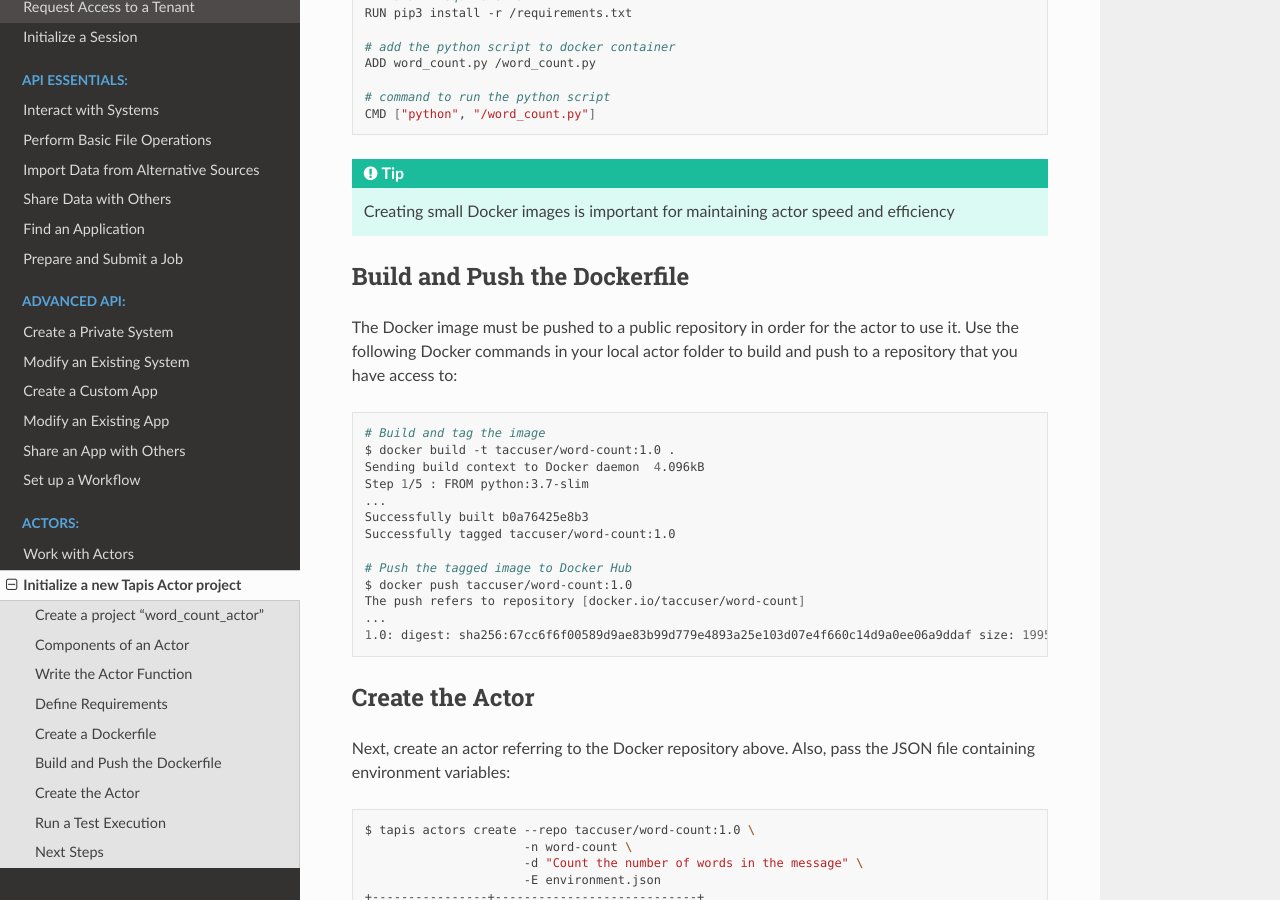
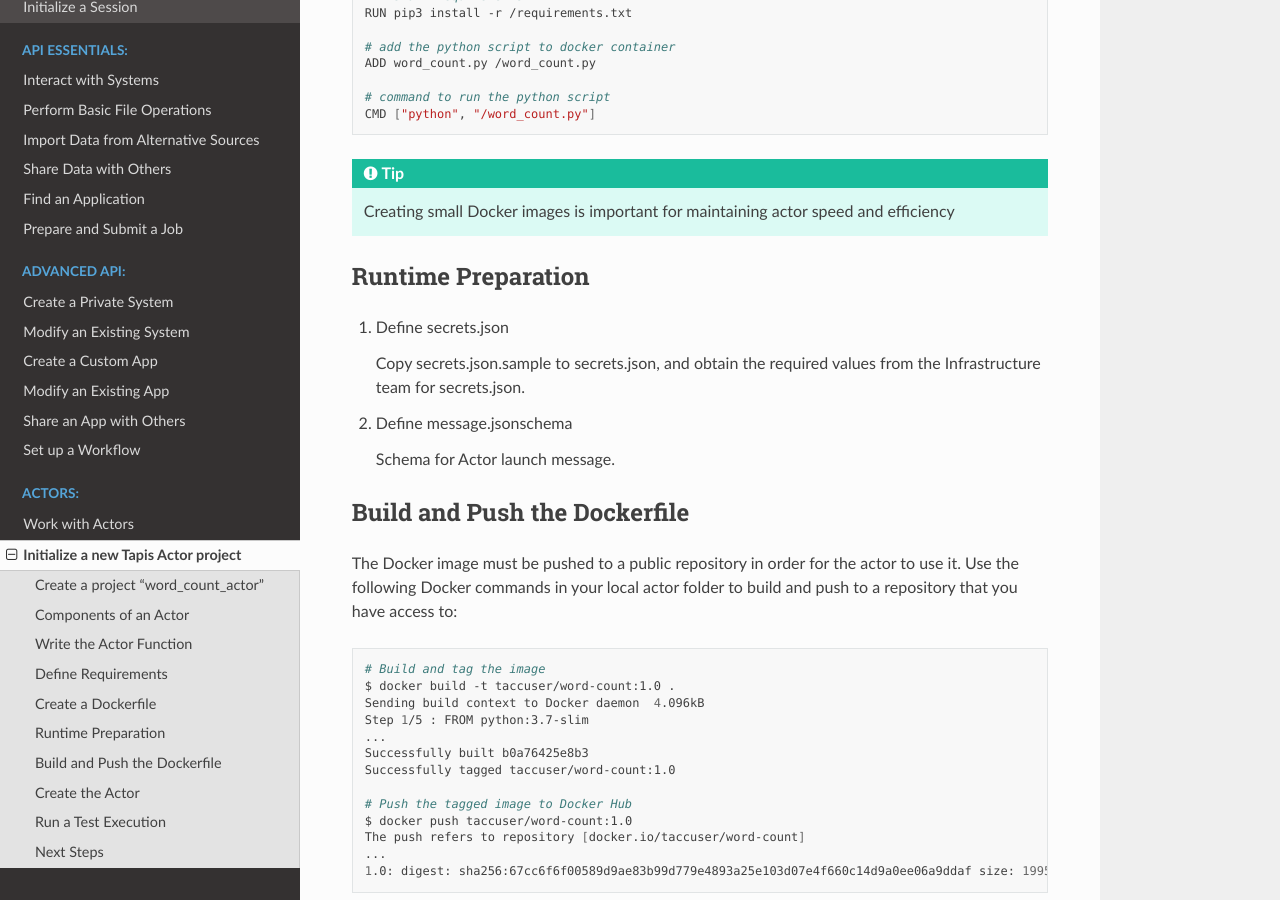
Before and after one commit to TACC-Cloud/tapis-cli-how-to-guide, a Sphinx documentation site: the page built from docs/actors/create_a_custom_actor.rst, in a window 1280 px wide and 900 px high, scrolled down 2481 px. Built offline with Sphinx 7.4.7 and the Read the Docs theme 2.0.0, drawn with Linux system fonts in a browser that asks for light colours.

Commit message:
Update create_a_custom_actor.rst

```diff
--- a/docs/actors/create_a_custom_actor.rst
+++ b/docs/actors/create_a_custom_actor.rst
@@ -145,7 +145,16 @@ The following lines should be present in your ``Dockerfile``:
    Creating small Docker images is important for maintaining actor speed and
    efficiency
 
+Runtime Preparation
+-------------------
 
+1. Define secrets.json
+
+   Copy secrets.json.sample to secrets.json, and obtain the required values from the Infrastructure team for secrets.json.
+
+2. Define message.jsonschema
+
+   Schema for Actor launch message.
 
 Build and Push the Dockerfile
 -----------------------------
```
